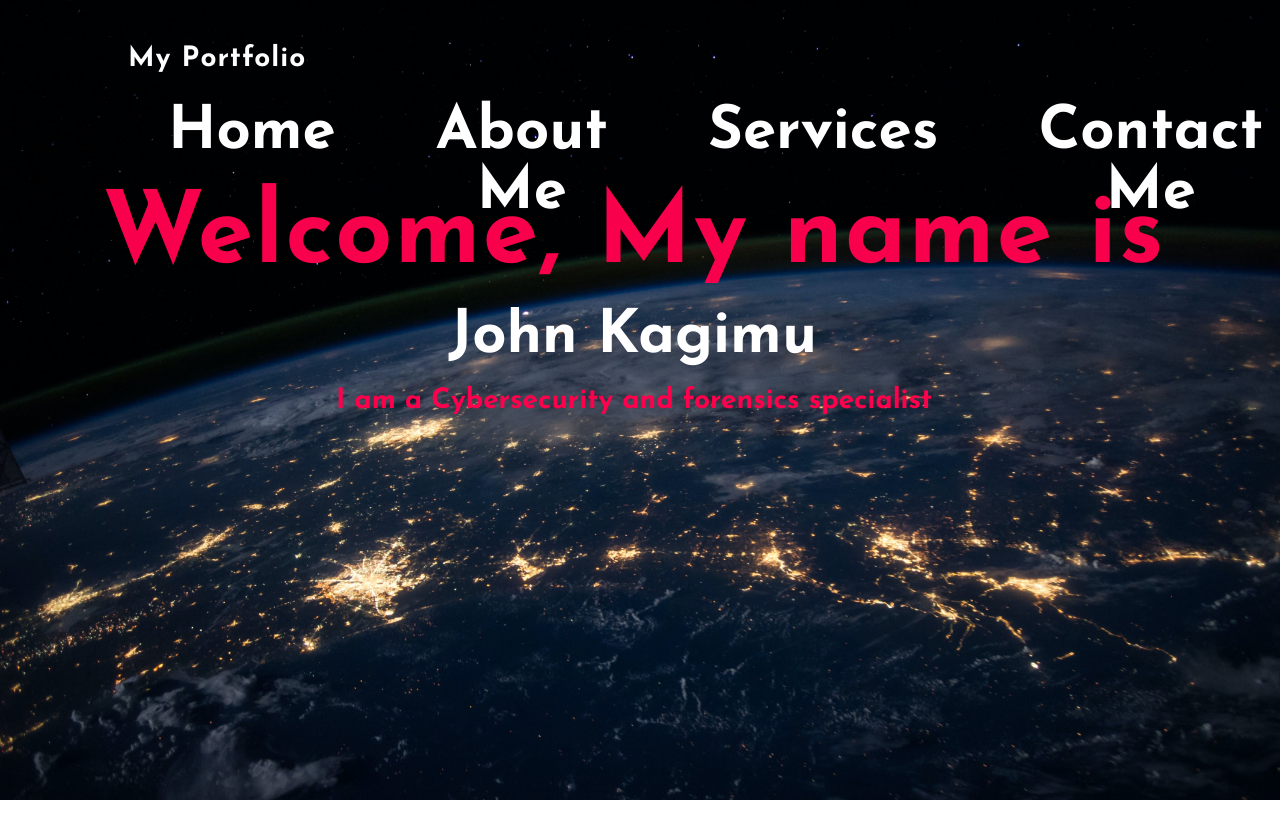
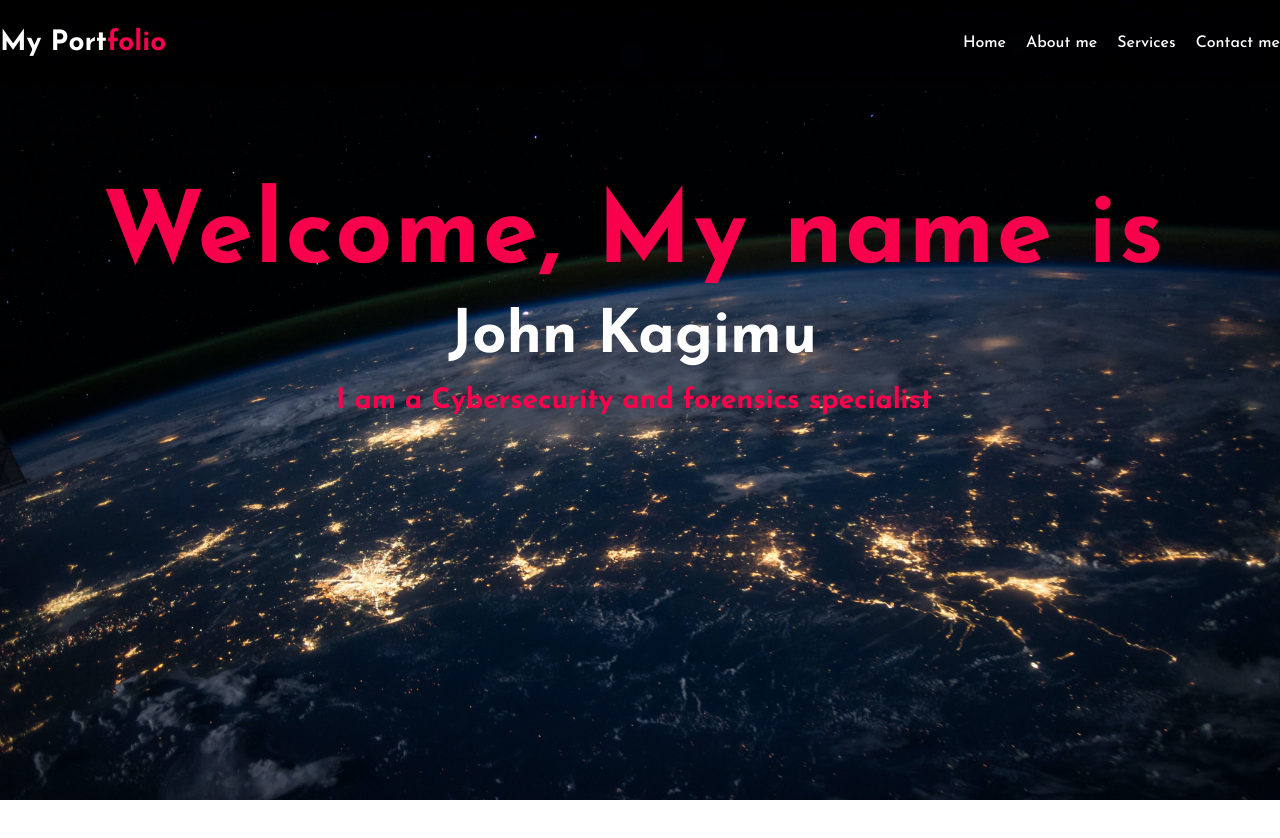
Before and after one commit to John-Jkar/Reseume-repo, a plain HTML site: page index.html in a window 1280 px wide. Shown: the top 838 px of the page. Drawn offline with Linux system fonts and the light colour scheme.

Commit message:
conatct again

```diff
--- a/css/About me.css
+++ b/css/About me.css
@@ -10,33 +10,7 @@
     background-image: url(../css/anas-alshanti-feXpdV001o4-unsplash.jpg);
     background-size: cover;
     background-position: centre;
-}
-nav{
-    display:flex;
-    align-items:center;
-    justify-content:space-between;
-    padding-top: 45px;
-    padding-left: 30%;
-    padding-right: 5%0;
-    padding-bottom: 5%;
-}
-nav ul li{
-    list-style-type:none;
-    display: inline-block;
-    padding:10px   25px;
-}
-nav ul li a{
-    color:white;
-    text-decoration: none;
-    font-weight: bold;
-    text-transform:capitalize;
-    font-size: 20px;
-    white-space: 2rem;
-
-}
-nav ul li a:hover{
-    color:#f9004d;
-    transition: .3s;
+    padding-top: 100px;
 }
 .main{
     width: 1130px;
--- a/css/contact.css
+++ b/css/contact.css
@@ -12,6 +12,7 @@
     padding: 40px 5%;
     max-width: 1200px;
     margin: 0 auto;
+    padding-top: 100px;
 }
 
 .contact-container h2 {
--- a/css/index.css
+++ b/css/index.css
@@ -11,39 +11,9 @@
     background-size: cover;
     background-position: centre;
     image-rendering: auto;
+    padding-top: 100px;
 
 
-}
-nav{
-    display:flex;
-    align-items:center;
-    justify-content:space-between;
-    padding-top: 50px;
-    padding-left: 8%;
-    padding-right: 30%;
-}
-.logo{
-    color: white;
-    font-size: 100px;
-    letter-spacing: 1px;
-    cursor: pointer;
-}
-nav ul li{
-    list-style-type:none;
-    display: inline-block;
-    padding:10px   40px;
-}
-nav ul li a{
-    color:white;
-    text-decoration: none;
-    font-weight: bold;
-    text-transform:capitalize;
-    font-size: 60px;
-    white-space: 2rem;
-}
-nav ul li a:hover{
-    color:#f9004d;
-    transition: .3s;
 }
 .btn{
     background-color: #f9004d;
--- /dev/null
+++ b/css/navigation.css
@@ -0,0 +1,116 @@
+/* Navigation styles */
+nav {
+    display: flex;
+    align-items: center;
+    justify-content: space-between;
+    padding: 20px 5%;
+    background: rgba(0, 0, 0, 0.2);
+    backdrop-filter: blur(10px);
+    -webkit-backdrop-filter: blur(10px);
+    position: fixed;
+    top: 0;
+    left: 0;
+    right: 0;
+    z-index: 100;
+}
+
+.logo {
+    color: white;
+    font-size: 28px;
+    font-weight: bold;
+}
+
+.logo span {
+    color: #f9004d;
+}
+
+.nav-menu {
+    display: flex;
+    gap: 30px;
+    margin: 0;
+    padding: 0;
+}
+
+.nav-menu li {
+    list-style: none;
+}
+
+.nav-menu a {
+    color: white;
+    text-decoration: none;
+    font-size: 16px;
+    font-weight: 500;
+    transition: color 0.3s ease;
+}
+
+.nav-menu a:hover {
+    color: #f9004d;
+}
+
+/* Mobile navigation styles */
+@media screen and (max-width: 767px) {
+    nav {
+        padding: 15px 5%;
+    }
+
+    .nav-menu {
+        position: absolute;
+        top: 100%;
+        left: 0;
+        right: 0;
+        flex-direction: column;
+        background: rgba(0, 0, 0, 0.9);
+        padding: 20px;
+        gap: 15px;
+        display: none;
+    }
+
+    .nav-menu.active {
+        display: flex;
+    }
+
+    .nav-menu a {
+        display: block;
+        padding: 10px;
+        text-align: center;
+    }
+
+    .mobile-menu-btn {
+        display: block;
+    }
+}
+
+/* Tablet and desktop navigation */
+@media screen and (min-width: 768px) {
+    nav {
+        padding: 20px 10%;
+    }
+
+    .mobile-menu-btn {
+        display: none;
+    }
+
+    .nav-menu {
+        display: flex;
+    }
+
+    .nav-menu a {
+        position: relative;
+        padding: 5px 0;
+    }
+
+    .nav-menu a::after {
+        content: '';
+        position: absolute;
+        bottom: -2px;
+        left: 0;
+        width: 0;
+        height: 2px;
+        background: #f9004d;
+        transition: width 0.3s ease;
+    }
+
+    .nav-menu a:hover::after {
+        width: 100%;
+    }
+}
--- a/css/services.css
+++ b/css/services.css
@@ -10,31 +10,7 @@
     background-image: url(../css/andras-vas-Bd7gNnWJBkU-unsplash.jpg);
     background-size: cover;
     background-position: centre;
-}
-nav{
-    display:flex;
-    align-items:center;
-    justify-content:space-between;
-    padding-top: 45px;
-    padding-left: 32%;
-    padding-right: 8%;
-}
-nav ul li{
-    list-style-type:none;
-    display: inline-block;
-    padding:10px   25px;
-}
-nav ul li a{
-    color:white;
-    text-decoration: none;
-    font-weight: bold;
-    text-transform:capitalize;
-    font-size: 20px;
-    white-space: 2rem;
-}
-nav ul li a:hover{
-    color:#f9004d;
-    transition: .3s;
+    padding-top: 100px;
 }
 .main{
     width: 1130px;
--- a/index.html
+++ b/index.html
@@ -5,6 +5,7 @@
     <meta name="viewport" content="width=device-width, initial-scale=1.0">
     <title>My Portfolio Website</title>
     <link rel="stylesheet" type="text/css" href="css/index.css">
+    <link rel="stylesheet" type="text/css" href="css/navigation.css">
     <link rel="stylesheet" type="text/css" href="css/responsive.css">
     <link rel="preconnect" href="https://fonts.gstatic.com">
     <link href="https://fonts.googleapis.com/css2?family=Josefin+Sans:ital,wght@0,100;0,200;0,300;0,400;0,500;0,600;0,700;1,100;1,200;1,300;1,400;1,500;1,600;1,700;1,700&display=swap" rel="stylesheet">
```
Also changed, not shown: About me.html (+1 -0 lines), Services.html (+1 -0 lines), contact me.html (+1 -0 lines).
